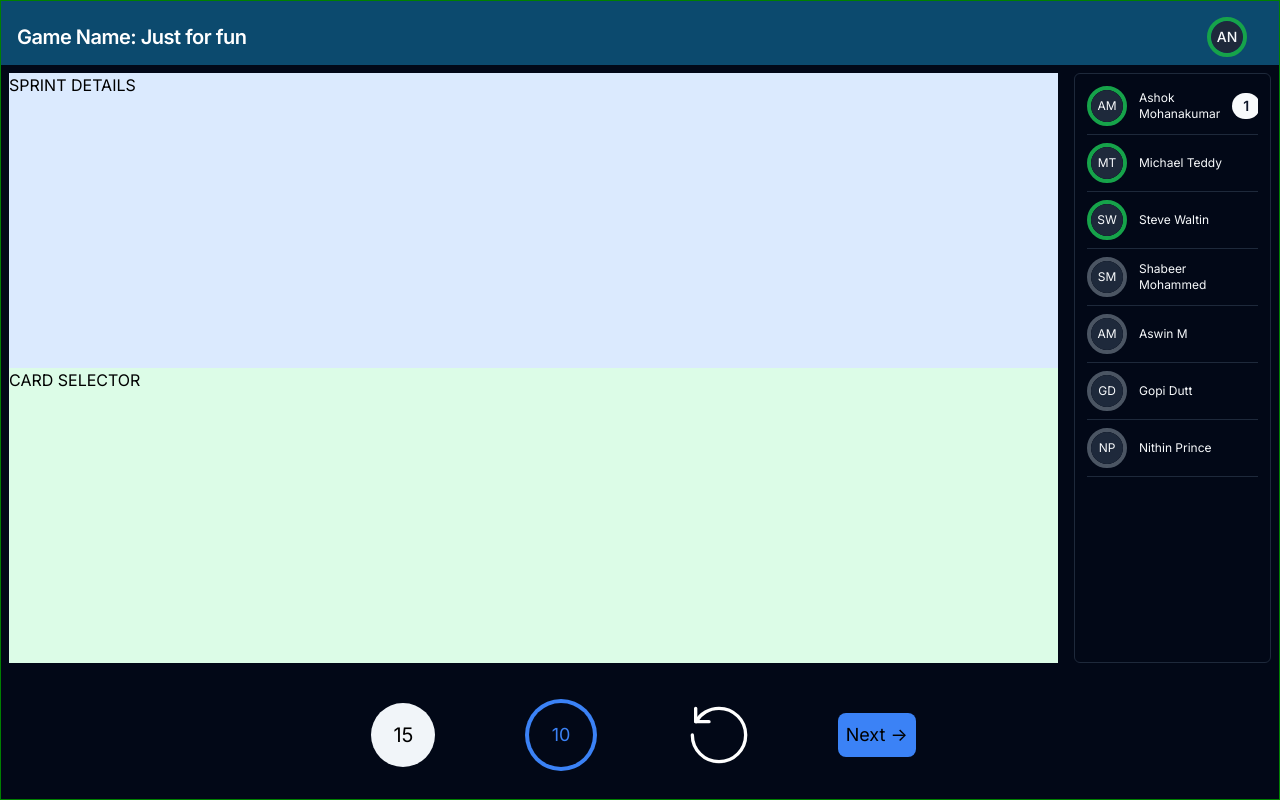
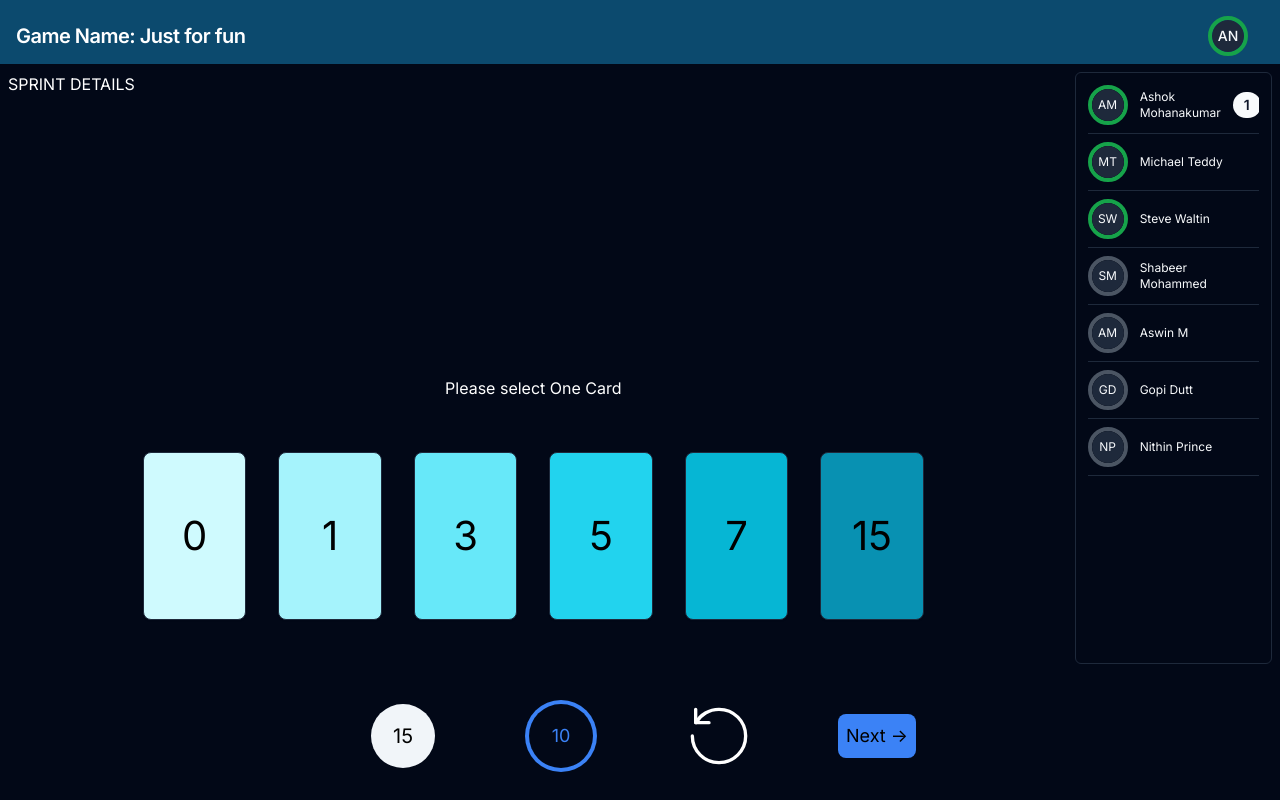
Before and after one commit to Ashwin202/story-poker, a Next.js app: page /polling in a window 1280 px wide. Built offline with nearby package versions, Linux system fonts and the light colour scheme.

Commit message:
Add card selector section

```diff
--- a/package.json
+++ b/package.json
@@ -33,7 +33,7 @@
     "react": "18.2.0",
     "react-dom": "18.2.0",
     "tailwind-merge": "^1.14.0",
-    "tailwindcss": "3.3.3",
+    "tailwindcss": "^3.3.3",
     "tailwindcss-animate": "^1.0.6",
     "typescript": "5.1.6"
   }
--- a/src/app/admin/create-game/page.tsx
+++ b/src/app/admin/create-game/page.tsx
@@ -30,13 +30,13 @@ const DialogDemo = () => {
           <Label htmlFor="name" className="text-right">
             Name
           </Label>
-          <Input id="name" value="Pedro Duarte" className="col-span-3" />
+          <Input id="name" type="text" value="Pedro Duarte" className="col-span-3" />
         </div>
         <div className="grid grid-cols-4 items-center gap-4">
           <Label htmlFor="username" className="text-right">
             Username
           </Label>
-          <Input id="username" value="@peduarte" className="col-span-3" />
+          <Input id="username" type="text" value="@peduarte" className="col-span-3" />
         </div>
       </div>
       <DialogFooter>
--- a/src/app/polling/page.tsx
+++ b/src/app/polling/page.tsx
@@ -1,6 +1,7 @@
 import TeamVoteSection from "@/components/TeamVoteSection";
 import BottomBar from "@/components/BottomBar";
 import TopBar from "@/components/TopBar";
+import CardPickerContainer from "@/components/CardPickerContainer";
 
 const page = () => {
 	const userdata = [
@@ -13,12 +14,17 @@ const page = () => {
 		{ id: 6, firstName: "Nithin", lastName: "Prince", active: false, value: 0 },
 	];
 	return (
-		<div className="flex h-screen flex-col" style={{ border: "1px solid green" }}>
-			<div className=" w-full h-16"><TopBar /></div>
+		<div className="flex h-screen flex-col">
+			<div className=" w-full h-16">
+				<TopBar />
+			</div>
 			<div className="flex w-full h-[calc(100%-12rem)] ">
 				<div className="flex flex-col w-5/6 p-2 ">
-					<div className="flex w-full text-black bg-blue-100  h-1/2 ">SPRINT DETAILS</div>
-					<div className="flex w-full text-black bg-green-100 h-1/2 ">CARD SELECTOR</div>
+					<div className="flex w-full dark:text-white text-black  h-1/2 ">SPRINT DETAILS</div>
+					<div className="flex flex-col w-full dark:text-white text-black h-1/2 ">
+						<span className="flex flex-wrap justify-center content-center p-2 w-full"> Please select One Card</span>
+						<CardPickerContainer />
+					</div>
 				</div>
 				<div className="flex w-1/6 p-2">
 					<TeamVoteSection userdata={userdata} />
--- a/src/app/team/page.tsx
+++ b/src/app/team/page.tsx
@@ -6,7 +6,7 @@ const TeamJoin: React.FC = () => {
 	return (
 		<div className="flex justify-center items-center h-screen flex-col">
 			<h1 className="mb-3 font-bold text-4xl">JOIN THE GAME</h1>
-			<Input className="bg-gray-700 text-2xl  w-1/2 h-14 text-center uppercase" placeholder="Enter the code..." />
+			<Input type="text" className="bg-gray-700 text-2xl  w-1/2 h-14 text-center uppercase" placeholder="Enter the code..." />
 			<Button className="bg-green-500 my-4 w-1/1 hover:bg-blue-400">JOIN</Button>
 		</div>
 	);
--- /dev/null
+++ b/src/components/CardPickerContainer.tsx
@@ -0,0 +1,31 @@
+"use client";
+import React, { useState } from "react";
+import { Card } from "./ui/card";
+
+interface CardPickerContainerProps {}
+
+const CardPickerContainer: React.FC<CardPickerContainerProps> = () => {
+	const storyPoints: number[] = [0, 1, 3, 5, 7, 15];
+	const bgColor: string[] = ["bg-tahiti-100", "bg-tahiti-200", "bg-tahiti-300", "bg-tahiti-400", "bg-tahiti-500", "bg-tahiti-600", "bg-tahiti-700"];
+
+	const [clickedIndex, setClickedIndex] = useState<number | null>(null);
+
+	const handleCardClick = (index: number) => {
+		setClickedIndex((prevIndex) => (prevIndex === index ? null : index));
+	};
+
+	return (
+		<div className="flex flex-wrap justify-center content-center gap-8 p-2 h-full w-full">
+			{storyPoints.map((story, index) => {
+				const classString = `flex flex-wrap flex-col justify-center content-center  cursor-pointer select-none min-h-[70%] min-w-[10%] ${bgColor[index]} ${index === clickedIndex ? "transform -translate-y-10" : ""}`;
+				return (
+					<Card key={"card" + index} className={classString} onClick={() => handleCardClick(index)} style={{cursor:"pointer"}}>
+						<div className="text-black text-[250%]">{story}</div>
+					</Card>
+				);
+			})}
+		</div>
+	);
+};
+
+export default CardPickerContainer;
--- a/src/components/CreateGame.tsx
+++ b/src/components/CreateGame.tsx
@@ -34,6 +34,7 @@ const CreateGame: React.FC = () => {
                </Label>
                <Input
                   id='name1'
+                  type="text"
                   placeholder='Enter name'
                   className='col-span-3'
                   onChange={(e) => {
--- a/src/components/JoinTeam.tsx
+++ b/src/components/JoinTeam.tsx
@@ -4,7 +4,7 @@ import { Input } from "@/components/ui/input"
 
 const JoinTeam = () => {
   return (
-    <div><Input /></div>
+    <div><Input type="text" /></div>
   )
 }
 
--- a/src/components/UserProfileDropdown.tsx
+++ b/src/components/UserProfileDropdown.tsx
@@ -31,7 +31,7 @@ import TeamVote from "./TeamVote"
     return (
       <DropdownMenu>
         <DropdownMenuTrigger asChild>
-          <Button variant="ghost" className="bg-transparent hover:bg-transparent focus-visible:ring-offset-0 focus-visible:ring-transparent outline-none ring-opacity-0"><TeamVote isActive={true} firstName="Admin" lastName="Name"/></Button>
+          <Button id="profile-id" variant="ghost" className="bg-transparent hover:bg-transparent focus-visible:ring-offset-0 focus-visible:ring-transparent outline-none ring-opacity-0"><TeamVote isActive={true} firstName="Admin" lastName="Name"/></Button>
         </DropdownMenuTrigger>
         <DropdownMenuContent className="w-56">
           <DropdownMenuLabel>Hi Admin,</DropdownMenuLabel>
--- a/tailwind.config.js
+++ b/tailwind.config.js
@@ -6,7 +6,7 @@ module.exports = {
     './components/**/*.{ts,tsx}',
     './app/**/*.{ts,tsx}',
     './src/**/*.{ts,tsx}',
-	],
+  ],
   theme: {
     container: {
       center: true,
@@ -52,6 +52,17 @@ module.exports = {
           DEFAULT: "hsl(var(--card))",
           foreground: "hsl(var(--card-foreground))",
         },
+        tahiti: {
+          100: '#cffafe',
+          200: '#a5f3fc',
+          300: '#67e8f9',
+          400: '#22d3ee',
+          500: '#06b6d4',
+          600: '#0891b2',
+          700: '#0e7490',
+          800: '#155e75',
+          900: '#164e63',
+        }
       },
       borderRadius: {
         lg: "var(--radius)",
```
Also changed, not shown: src/app/layout.tsx (+11 -15 lines).
